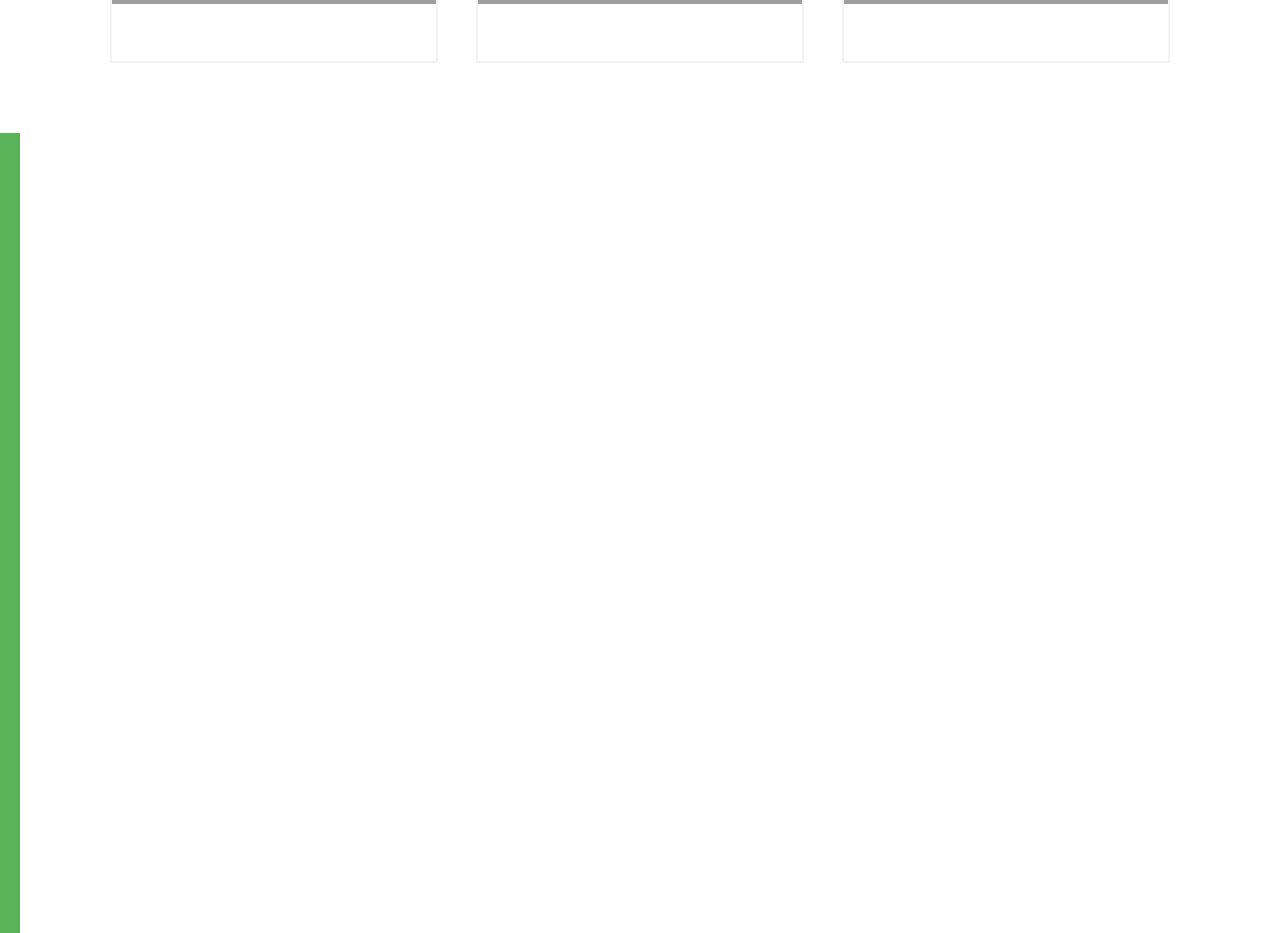
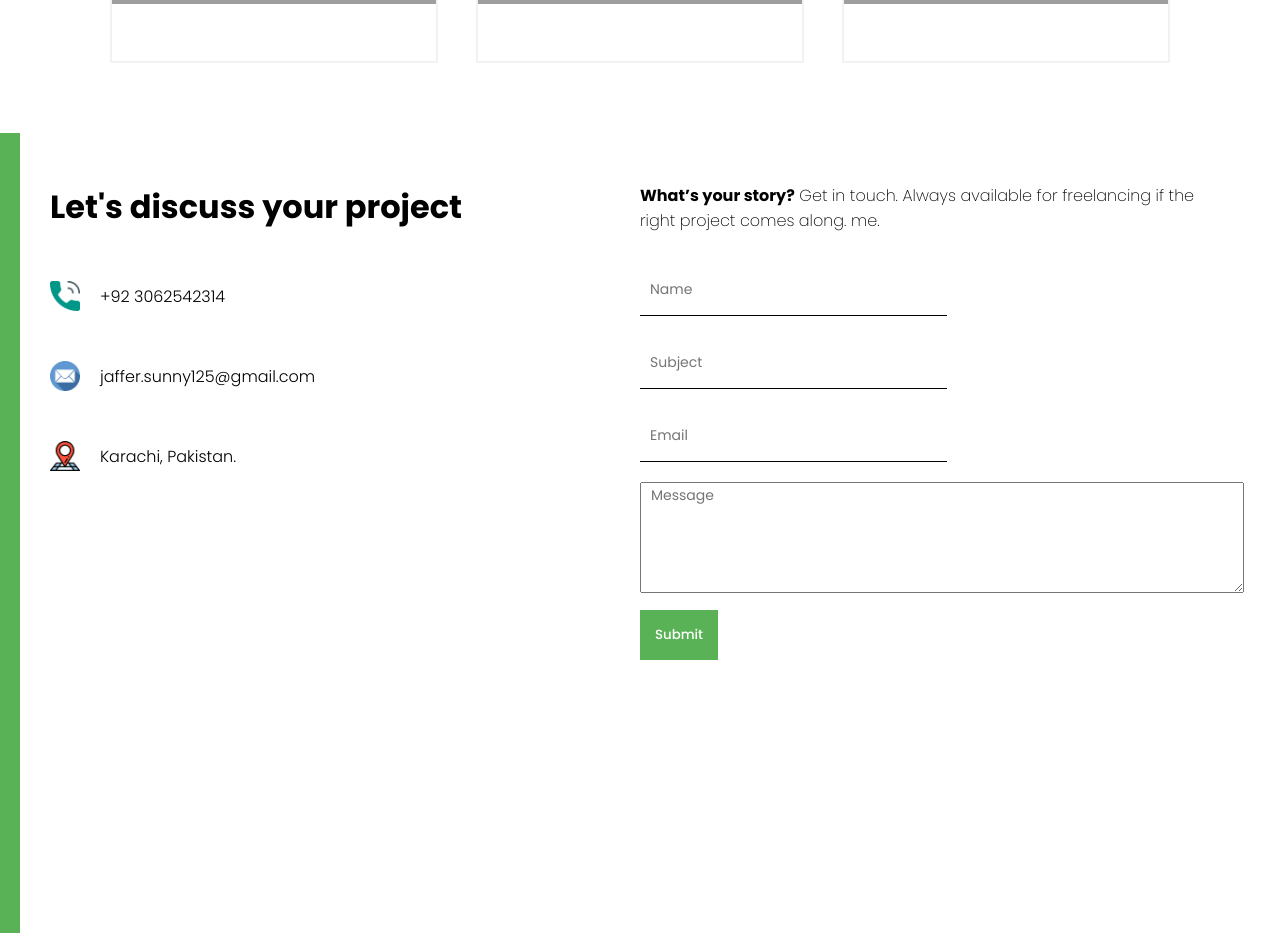
Before and after one commit to jaffasunny/portfolio-project-react-app, a React (Create React App) app: page / in a window 1280 px wide. Shown: the part 2460-3393 px from the top of the page. Built offline with nearby package versions, Linux system fonts and the light colour scheme; grey boxes are pictures that could not be loaded.

Commit message:
Contact component updated

```diff
--- a/package.json
+++ b/package.json
@@ -3,6 +3,7 @@
   "version": "0.1.0",
   "private": true,
   "dependencies": {
+    "@emailjs/browser": "^3.4.0",
     "@testing-library/jest-dom": "^5.11.4",
     "@testing-library/react": "^11.1.0",
     "@testing-library/user-event": "^12.1.10",
--- a/src/components/contact/Contact.jsx
+++ b/src/components/contact/Contact.jsx
@@ -1,10 +1,73 @@
-import React from "react";
+import React, { useRef, useState } from "react";
 import "./contact.css";
+import Phone from "../../img/phone.png";
+import Email from "../../img/email.png";
+import Address from "../../img/address.png";
+import emailjs from "@emailjs/browser";
 
 const Contact = () => {
+	const formRef = useRef();
+	const [done, setDone] = useState(false);
+
+	const handleSubmit = (e) => {
+		e.preventDefault();
+		emailjs
+			.sendForm(
+				"service_uymt8pr",
+				"template_ad9256f",
+				formRef.current,
+				"user_fD2KHovsETcrLtt8Dhxus"
+			)
+			.then(
+				(result) => {
+					console.log(result.text);
+					setDone(true);
+				},
+				(error) => {
+					console.log(error.text);
+				}
+			);
+	};
 	return (
 		<div className="c">
 			<div className="c-bg"></div>
+			<div className="c-wrapper">
+				<div className="c-left">
+					<h1 className="c-title">Let's discuss your project</h1>
+					<div className="c-info">
+						<div className="c-info-item">
+							<img src={Phone} alt="" className="c-icon" />
+							+92 3062542314
+						</div>
+						<div className="c-info-item">
+							<img src={Email} alt="" className="c-icon" />
+							jaffer.sunny125@gmail.com
+						</div>
+						<div className="c-info-item">
+							<img src={Address} alt="" className="c-icon" />
+							Karachi, Pakistan.
+						</div>
+					</div>
+				</div>
+				<div className="c-right">
+					<p className="c-desc">
+						<b>What’s your story?</b> Get in touch. Always available for
+						freelancing if the right project comes along. me.
+					</p>
+					<form ref={formRef} onSubmit={handleSubmit}>
+						<input type="text" placeholder="Name" name="user_name" />
+						<input type="text" placeholder="Subject" name="user_subject" />
+						<input type="text" placeholder="Email" name="user_email" />
+						<textarea
+							name="message"
+							id=""
+							rows="5"
+							placeholder="Message"></textarea>
+						<button type="Submit">Submit</button>
+						{done && <p className="goodbye">Thank you...</p>}
+					</form>
+				</div>
+			</div>
 		</div>
 	);
 };
--- a/src/components/contact/contact.css
+++ b/src/components/contact/contact.css
@@ -1,9 +1,84 @@
-.c{
-    height: 100vh;
+.c {
+	height: 100vh;
+	position: relative;
 }
 
-.c-bg{
-    width: 20px;
-    height: 100%;
-    background-color: #59b256;
+.c-bg {
+	width: 20px;
+	height: 100%;
+	background-color: #59b256;
+	position: absolute;
 }
+
+.c-wrapper {
+	padding: 50px;
+	display: flex;
+}
+
+.c-left {
+	flex: 1;
+}
+.c-right {
+	flex: 1;
+	display: flex;
+	flex-direction: column;
+	align-items: center;
+	justify-content: center;
+}
+
+.c-title {
+	font: 60px;
+	width: 80%;
+}
+
+.c-info-item {
+	display: flex;
+	align-items: center;
+	margin: 50px 0px;
+	font-weight: 300;
+	width: 70%;
+}
+
+.c-icon {
+	width: 30px;
+	height: 30px;
+	margin-right: 20px;
+}
+
+.c-desc {
+	font-weight: 200;
+}
+
+form {
+	margin-top: 20px;
+}
+
+input {
+	width: 50%;
+	height: 50px;
+	border: none;
+	border-bottom: 1px solid black;
+	margin: 10px 0px;
+	font-size: 14px;
+	padding-left: 10px;
+}
+
+textarea {
+	width: 100%;
+	margin: 10px 0px;
+	font-size: 14px;
+	padding-left: 10px;
+}
+
+button {
+	border: none;
+	padding: 15px;
+	background-color: #59b256;
+	color: white;
+	font-weight: 500;
+	cursor: pointer;
+}
+
+.goodbye {
+	font-weight: 500;
+}
```
Also changed, not shown: 2 other files (tests, documents, lock files or other folders).
